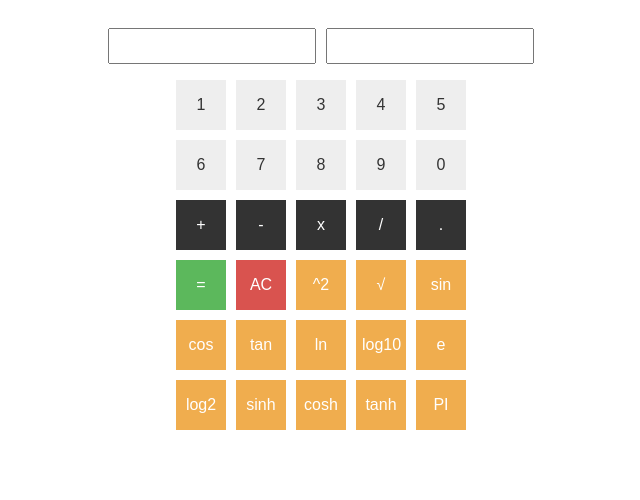
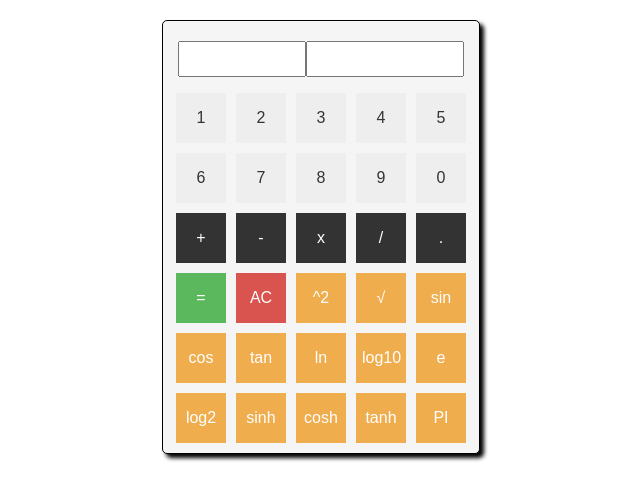
Before and after one commit to KingPrince001/Calculator_App, a React (Vite) app: page / in a window 1280 px wide. Shown: the top 500 px of the page, without its empty margins (319-959 px from the left). Built offline with nearby package versions, Linux system fonts and the light colour scheme.

Commit message:
added some more stylings

```diff
--- a/src/App.css
+++ b/src/App.css
@@ -1,26 +1,45 @@
+body {
+  /* background: rgb(2,0,36);
+/* background: radial-gradient(circle, rgba(2,0,36,1) 0%, rgba(172,127,149,1) 35%, rgba(0,212,255,1) 100%); */ */
+}
 .container {
     display: flex;
     flex-direction: column;
     align-items: center;
+    background-color: whitesmoke;
     font-family: Arial, sans-serif;
+    border: 1px solid;
+    border-radius: 5px;
+    width: 25%;
+    margin: 20px auto;
+  box-shadow: 4px 4px 4px ;
   }
+
 
   .input-container {
     display: flex;
     justify-content: center;
     margin-bottom: 1rem;
     margin-top:20px ;
+    /* border: 1.5px solid; */
+    border-radius: 5px;
+    width: 22vw;
   }
   .input-field {
-    width: 200px;
+    width: 120px;
     height: 30px;
-    margin-right: 10px;
+    /* outline: none;
+    border: none; */
+
+    /* margin-right: 10px; */
     text-align: right;
   }
 
   .result-field {
-    width: 200px;
+    width: 150px;
     height: 30px;
+    /* outline: none;
+    border: none; */
     text-align: right;
     font-weight: bold;
   }
--- a/src/App.jsx
+++ b/src/App.jsx
@@ -160,7 +160,32 @@ const App = () => {
 
   const handleEvaluateInput = () => {
     dispatch({ type: 'EVALUATE' });
+    document.body.style.background = 'rgb(2,0,36)';
+    document.body.style.background = 'radial-gradient(circle, rgba(2,0,36,1) 0%, rgba(172,127,149,1) 35%, rgba(0,212,255,1) 100%)';
+    document.body.style.animation = 'backgroundAnimation 30s linear infinite alternate';
   };
+
+  // Define the keyframe animation
+  const styleSheet = document.createElement('style');
+  styleSheet.innerHTML = `
+  @keyframes backgroundAnimation {
+    0% {
+      background: rgb(2,0,36);
+    }
+    25% {
+      background: radial-gradient(circle, rgba(2,0,36,1) 0%, rgba(172,127,149,1) 35%, rgba(0,212,255,1) 100%);
+    }
+    50% {
+      background: rgb(2,0,36);
+    }
+    100% {
+      background: radial-gradient(circle, rgba(2,0,36,1) 0%, rgba(172,127,149,1) 35%, rgba(0,212,255,1) 100%);
+    }
+  }
+  `;
+  document.head.appendChild(styleSheet);
+
+
 
   const handleSquareInput = () => {
     dispatch({ type: 'SQUARE' });
```
